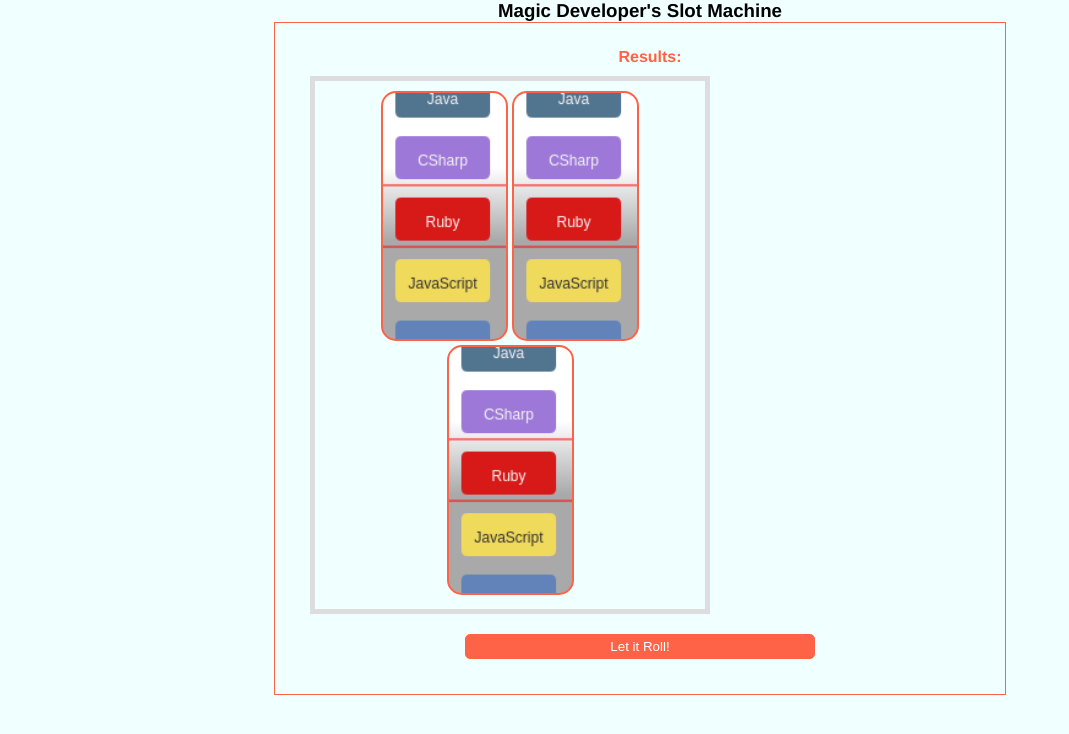
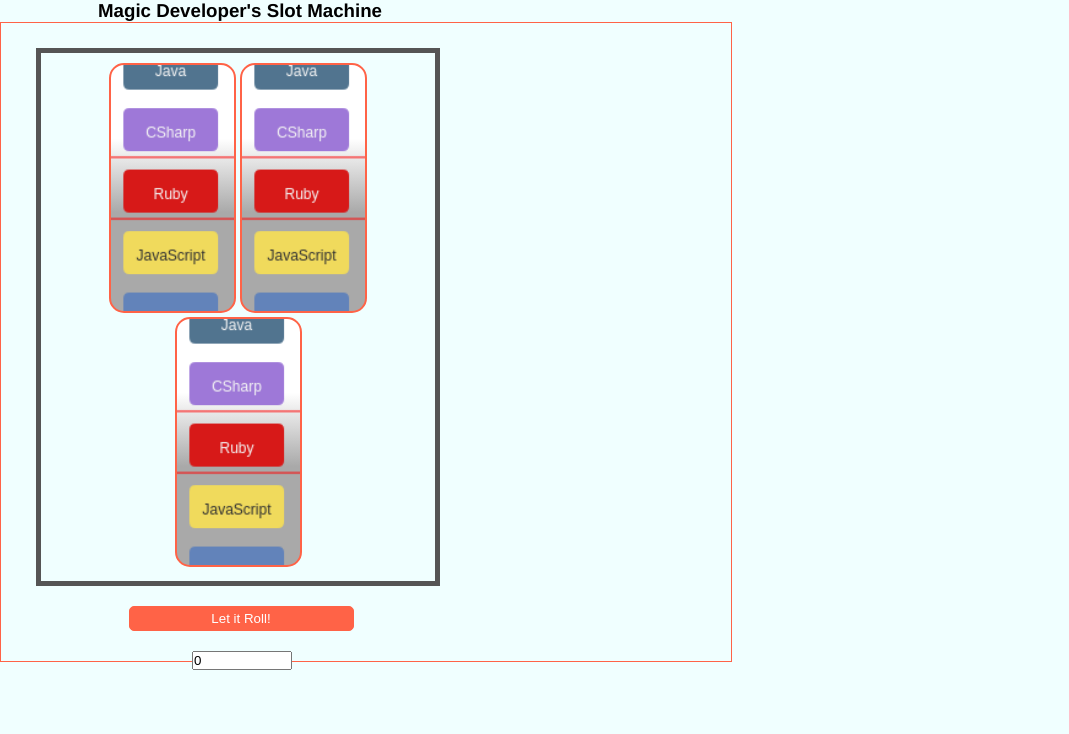
Before and after one commit to TeamCockscombCrested/JSGame, a PHP site: page /magic-developers-slot-machine.html in a window 1280 px wide. Shown: the top 734 px of the page, without its empty margins (0-1069 px from the left). Run offline with PHP 8.4, Linux system fonts and the light colour scheme; style sheets or scripts are compiled from the project's sources.

Commit message:
better integration
wip

```diff
--- a/css/default.css
+++ b/css/default.css
@@ -1,18 +1,21 @@
 body
 {
-
+	margin:0 auto;
+	width: 480px;
 }
 
 header
 {
+	width: 430px;
 	margin-left:20px;
+	text-align: center;
 }
 
 #slots
 {
 	margin:10px 0 10px 20px;
-	border: 5px solid #DDD;
-	width:400px;
+	border: 5px solid #555;
+	width:404px;
 	padding: 10px;
 }
 
@@ -25,16 +28,31 @@
 {
 	margin:10px 0 10px 0px;
 	height: 250px;
-	border:2px solid #DDD;
+	border:3px solid #555;
 }
 
 #start-button
 {
 	margin:10px 0 0 20px;
-	display: block;
+	display: inline-block;
 }
 
 #results
 {
 	margin-left:20px;
 }
+
+#score
+{
+	display:inline-block;
+	width: 100px;
+	margin-left:2px;
+}
+
+#score-box
+{
+	display: block;
+	width: 450px;
+	height: 40px;
+	text-align: center;
+}
--- a/js/main-js.js
+++ b/js/main-js.js
@@ -222,26 +222,26 @@
 
 //A utility function that display the results of each roll of the slot machine:
 function displayResults() {
-    var resultsElement = document.getElementById('results');
-    var output = "<strong>Results:</strong> ";
+    var resultsElement = document.getElementById('score');
+    var output = parseInt(resultsElement.value);
 
     if (results[0] == results[1] == results[2])
     {
-        output += '<b data-result="3" data-lang="'+results[0]+'" > 3x' + results[0] + '</b> ';
+        output += 3;
     }
         else if (results[0] == results[1] || results[0] == results[2])
         {
-            output += '<b data-result="2" data-lang="'+results[0]+'"> 2x' + results[0] + '</b> ';
+            output += 2;
         } else if (results[1] == results[2])
             {
-                output += '<b data-result="2" data-lang="'+results[1]+'"> 2x' + results[1] + '</b> ';
+                output += 2;
             }
                 else
                 {
-                    output += '<b data-result="0" data-lang="0" > NO WIN!</b> ';
+                    //output += 0;
                 }
 
-    resultsElement.innerHTML = output;
+    resultsElement.value = output;
 }
 
 //this is the function that is called every time the game needs to draw a language at a specific place in the slot machine
--- a/magic-developers-slot-machine.html
+++ b/magic-developers-slot-machine.html
@@ -13,13 +13,15 @@
     </header>
 
     <section class="slot-section">
-        <div id="results"><strong>Results:</strong> </div>
         <div id="slots">
             <canvas id="section1" class="slot-machine" width="100" height="200">Your browser does not support canvas.</canvas>
             <canvas id="section2" width="100" class="slot-machine"height="200">Your browser does not support canvas.</canvas>
             <canvas id="section3" width="100" class="slot-machine"height="200">Your browser does not support canvas.</canvas>
         </div>
-        <input type="button" id="start-button" value="Let it Roll!" onclick="spinSlotMachine()"/>
+        <div id="score-box">
+            <input type="button" id="start-button" value="Let it Roll!" onclick="spinSlotMachine()"/>
+            <input id="score" type="text" value="0" name="score" readonly="">
+        </div>
     </section>
 
     <script>
```
